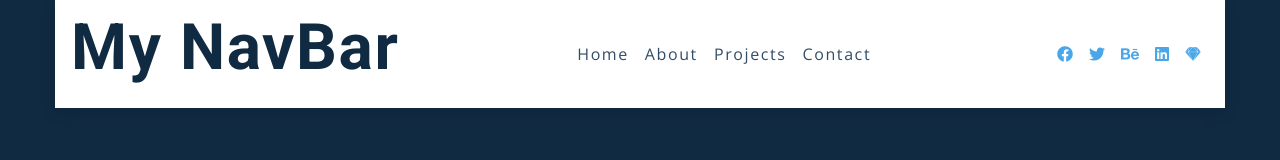
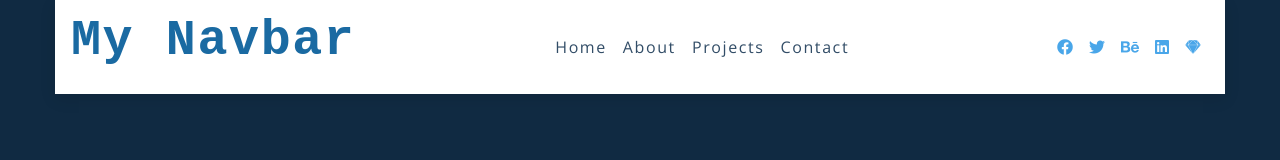
Before and after one commit to essolares/js-navbar, a plain HTML site: page index.html in a window 1280 px wide. Drawn offline with nearby package versions, Linux system fonts and the light colour scheme.

Commit message:
Logo chnges
logo chNGES

```diff
--- a/index.html
+++ b/index.html
@@ -17,7 +17,7 @@
     <nav class="nav-center">
       <!-- Nav Header-->
       <div class="nav-header">
-        <h1 class="logo">My NavBar</h1>
+        <h1 class="logo">My Navbar</h1>
         <button class="nav-toggle">
           <i class="fas fa-bars"></i>
         </button>
--- a/styles.css
+++ b/styles.css
@@ -180,7 +180,9 @@ nav {
 }
 .logo {
   height: auto;
-  color: hsl(209, 61%, 16%);
+  font-size: 50px;
+  font-family: 'Courier New', Courier, monospace;
+  color: var(--clr-primary-3);
 }
 .links a {
   color: var(--clr-grey-3);
```
